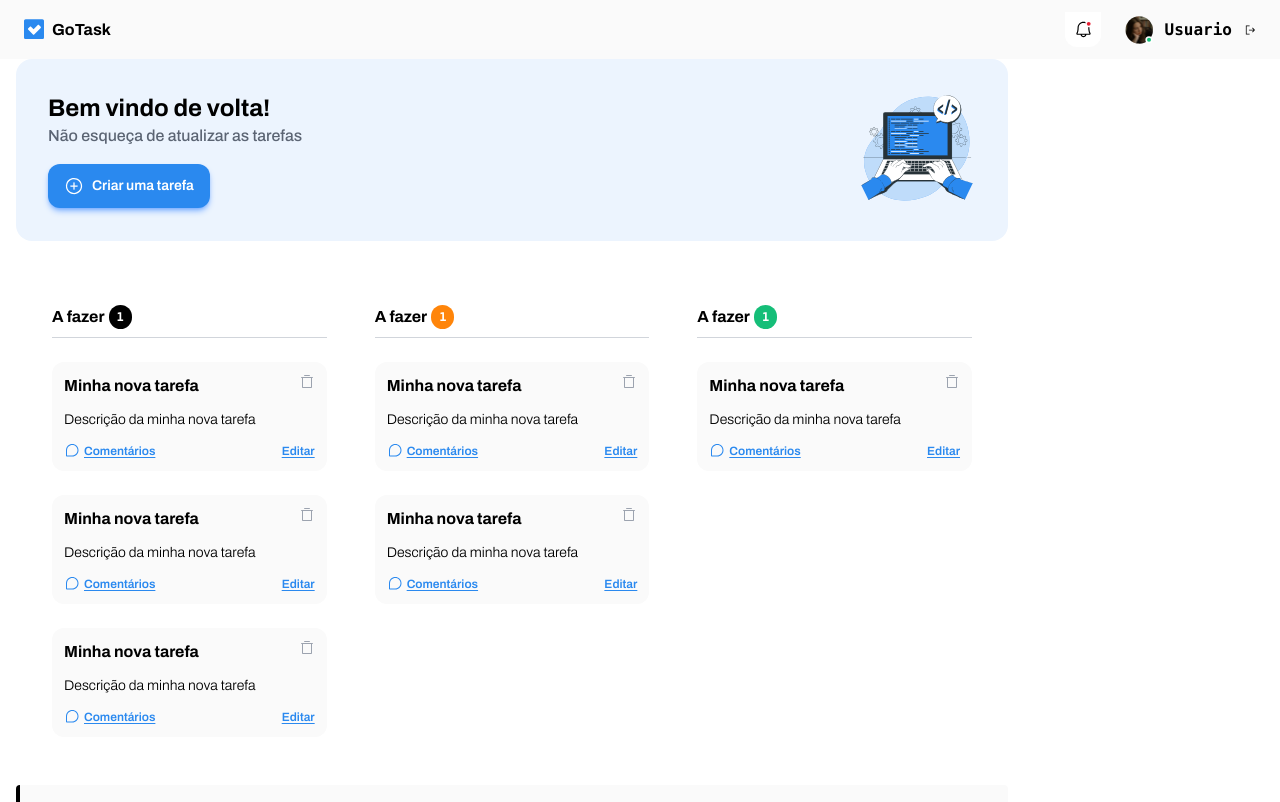
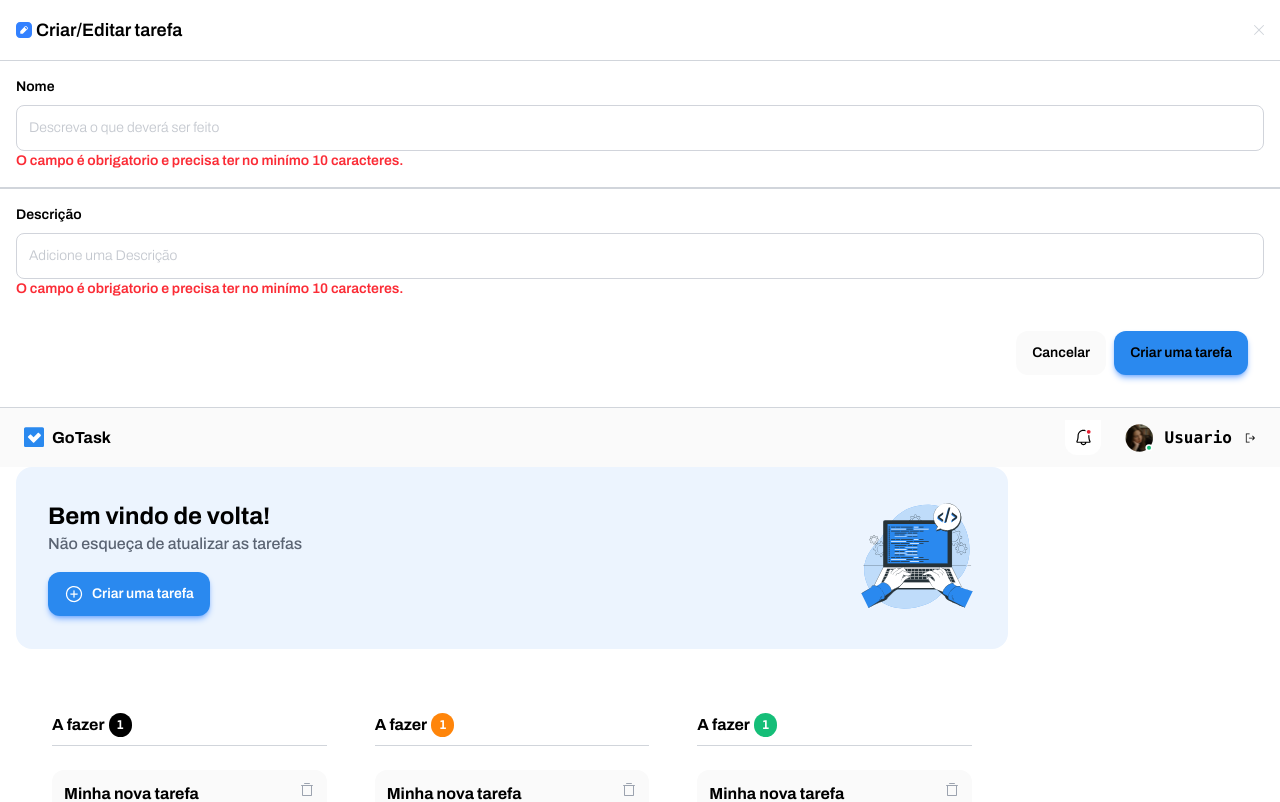
Before and after one commit to ArturLLopes/Aula-Rocketseat-Angular, an Angular app: page / in a window 1280 px wide. Shown: the top 802 px of the page. Built offline with nearby package versions, Linux system fonts and the light colour scheme.

Commit message:
Feat: Criação do modal de criação

```diff
--- a/src/app/app.component.html
+++ b/src/app/app.component.html
@@ -1,3 +1,5 @@
+<app-task-form-modal />
+
 <div class="mx-auto max-w-7xl">
   <app-header></app-header>
 
--- a/src/app/app.component.ts
+++ b/src/app/app.component.ts
@@ -1,10 +1,11 @@
 import { Component } from '@angular/core';
 import { HeaderComponent } from "./components/header/header.component";
 import { MainContentComponent } from "./components/main-content/main-content.component";
+import { TaskFormModalComponent } from "./components/task-form-modal/task-form-modal.component";
 
 @Component({
   selector: 'app-root',
-  imports: [HeaderComponent, MainContentComponent],
+  imports: [HeaderComponent, MainContentComponent, TaskFormModalComponent],
   templateUrl: './app.component.html',
   styleUrl: './app.component.css'
 })
--- a/src/app/components/task-form-modal/task-form-modal.component.html
+++ b/src/app/components/task-form-modal/task-form-modal.component.html
@@ -1 +1,34 @@
-<p>task-form-modal works!</p>
+<form class="rouded-xl overflow-hidden bg-white">
+  <div class="flex gap-1 items-center p-4">
+    <img src="images/icon-new-task.svg" alt="">
+    <h1 class="font-semibold text-lg">Criar/Editar tarefa</h1>
+    <img class="ml-auto cursor-pointer" src="images/icon-close.svg" alt="">
+  </div>
+
+  <div class="p-4 border-y border-[#d1d5db] flex flex-col gap-4">
+    <div>
+      <p class="font-semibold text-sm mb-2">Nome</p>
+      <input class="w-full border border-[#d1d4db] p-3 rounded-lg text-sm font-light text-[#89919f]" type="text"
+        placeholder="Descreva o que deverá ser feito" />
+      <p class="font-semibold text-sm text-red-500">O campo é obrigatorio e precisa ter no minímo 10 caracteres.</p>
+    </div>
+  </div>
+  <div class="p-4 border-y border-[#d1d5db] flex flex-col gap-4">
+    <div>
+      <p class="font-semibold text-sm mb-2">Descrição</p>
+      <input class="w-full border border-[#d1d4db] p-3 rounded-lg text-sm font-light text-[#89919f]" type="text"
+        placeholder="Adicione uma Descrição" />
+      <p class="font-semibold text-sm text-red-500">O campo é obrigatorio e precisa ter no minímo 10 caracteres.</p>
+    </div>
+    <div class="p-4 flex justify-end gap-2">
+      <button
+        class="py-3 px-4 bg-[#fafafa] rounded-xl text-sm font-semibold cursor-pointer active:translate-y-1 transition-transform duration-75"
+        type="button">Cancelar</button>
+      <button
+        class="py-3 px-4 bg-[#2a89ef] rounded-xl text-sm font-semibold cursor-pointer active:translate-y-1 transition-transform duration-75 shadow-md  shadow-blue-500/50"
+        type="submit">Criar uma tarefa</button>
+
+    </div>
+  </div>
+
+</form>
```
